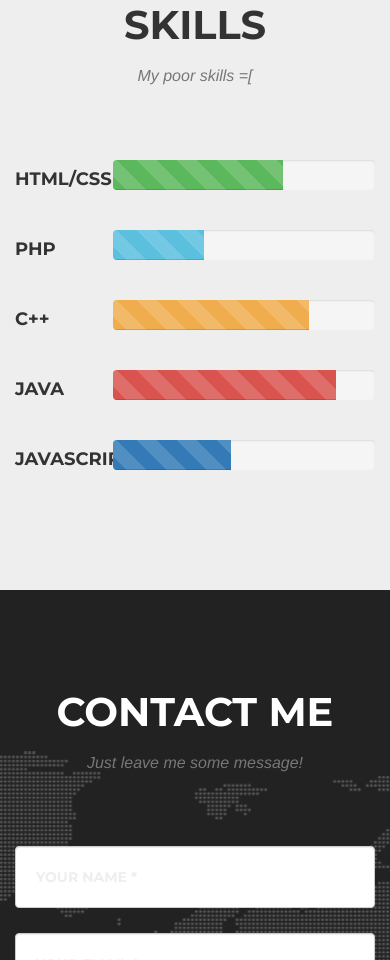
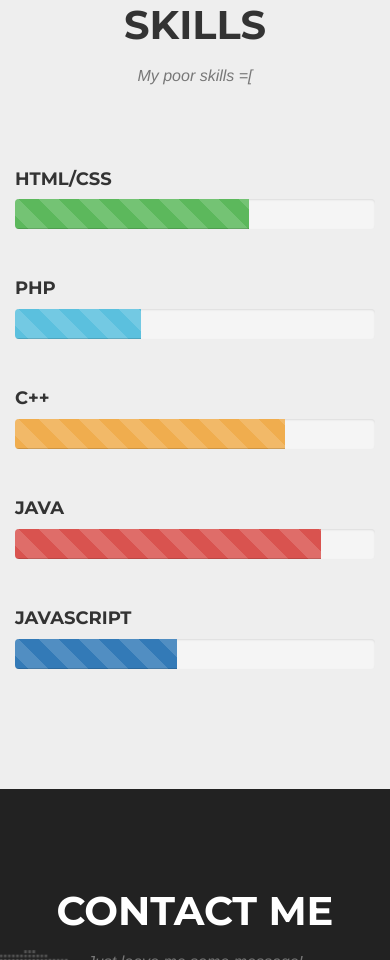
Before and after one commit to ttchiuaa/personal-website, a website: page index.html in a window 390 px wide. Shown: the part 4777-5737 px from the top of the page. Drawn offline with nearby package versions, Linux system fonts and the light colour scheme; files that its build step writes are made by us from their sources; a web font is replaced by a local one.

Commit message:
progress bar modified

```diff
--- a/index.html
+++ b/index.html
@@ -326,10 +326,10 @@
             </div>
 
 			<div class="row">
-			<div class="col-md-2 col-sm-2 col-xs-3">
+			<div class="col-md-2 col-sm-2">
 				<h4>HTML/CSS</h4>
 			</div>
-			<div class="col-md-10 col-sm-10 col-xs-9">
+			<div class="col-md-10 col-sm-10">
 			<div class="progress">
 				  <div class="progress-bar progress-bar-success progress-bar-striped active" role="progressbar" aria-valuenow="65" aria-valuemin="0" aria-valuemax="100" style="width: 65%">
 					<span class="sr-only">65% Complete (success)</span>
@@ -340,10 +340,10 @@
 			<br>
 
 			<div class="row">
-			<div class="col-md-2 col-sm-2 col-xs-3">
+			<div class="col-md-2 col-sm-2">
 				<h4>PHP</h4>
 			</div>
-			<div class="col-md-10 col-sm-10 col-xs-9">
+			<div class="col-md-10 col-sm-10">
 			<div class="progress">
 				  <div class="progress-bar progress-bar-info progress-bar-striped active" role="progressbar" aria-valuenow="35" aria-valuemin="0" aria-valuemax="100" style="width: 35%">
 					<span class="sr-only">35% Complete</span>
@@ -354,10 +354,10 @@
 			<br>
 
 			<div class="row">
-			<div class="col-md-2 col-sm-2 col-xs-3">
+			<div class="col-md-2 col-sm-2">
 				<h4>C++</h4>
 			</div>
-			<div class="col-md-10 col-sm-10 col-xs-9">
+			<div class="col-md-10 col-sm-10">
 			<div class="progress">
 				  <div class="progress-bar progress-bar-warning progress-bar-striped active" role="progressbar" aria-valuenow="75" aria-valuemin="0" aria-valuemax="100" style="width: 75%">
 					<span class="sr-only">75% Complete (warning)</span>
@@ -368,10 +368,10 @@
 			<br>
 
 			<div class="row">
-			<div class="col-md-2 col-sm-2 col-xs-3">
+			<div class="col-md-2 col-sm-2">
 				<h4>Java</h4>
 			</div>
-			<div class="col-md-10 col-sm-10 col-xs-9">
+			<div class="col-md-10 col-sm-10">
 			<div class="progress">
 				  <div class="progress-bar progress-bar-danger progress-bar-striped active" role="progressbar" aria-valuenow="85" aria-valuemin="0" aria-valuemax="100" style="width: 85%">
 					<span class="sr-only">85% Complete (danger)</span>
@@ -382,10 +382,10 @@
 			<br>
 
 			<div class="row">
-			<div class="col-md-2 col-sm-2 col-xs-3">
+			<div class="col-md-2 col-sm-2">
 				<h4>JavaScript</h4>
 			</div>
-			<div class="col-md-10 col-sm-10 col-xs-9">
+			<div class="col-md-10 col-sm-10">
 			<div class="progress">
 				  <div class="progress-bar progress-bar-default progress-bar-striped active" role="progressbar" aria-valuenow="45" aria-valuemin="0" aria-valuemax="100" style="width: 45%">
 					<span class="sr-only">45% Complete</span>
```
